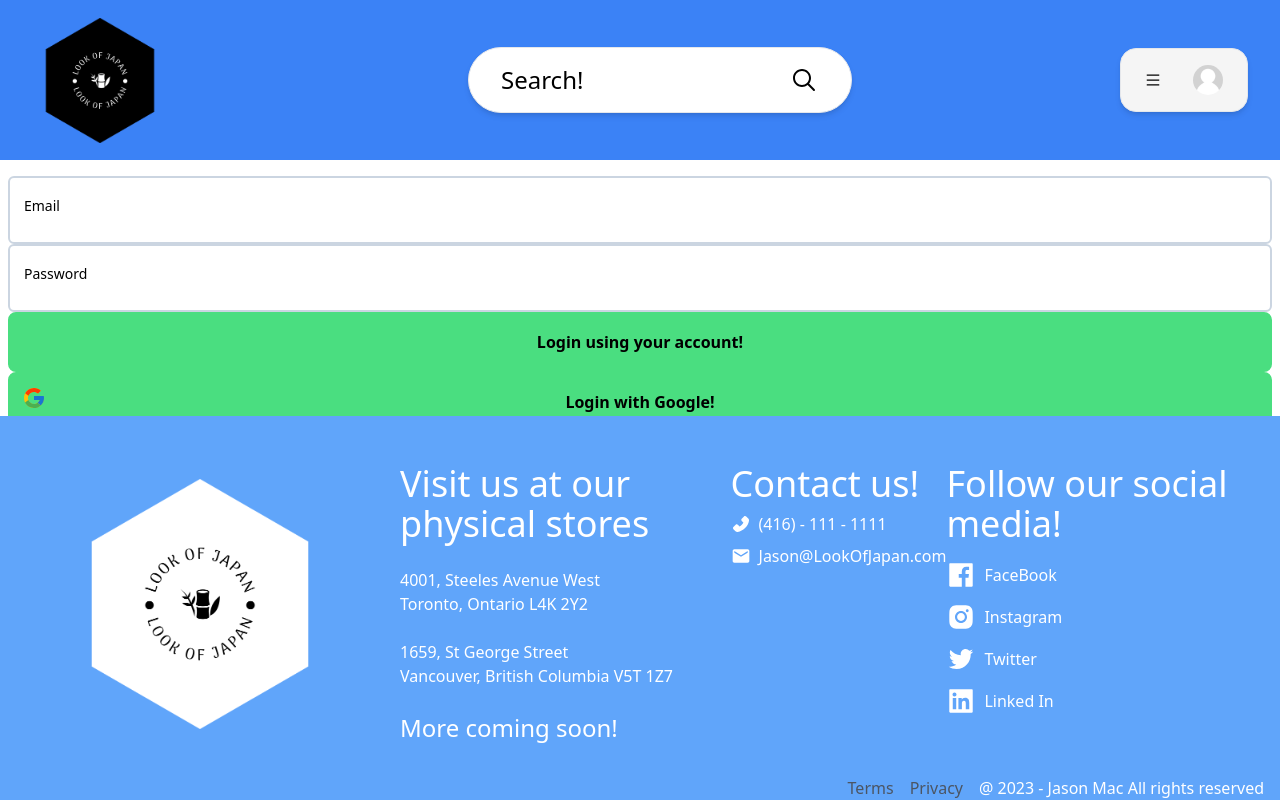
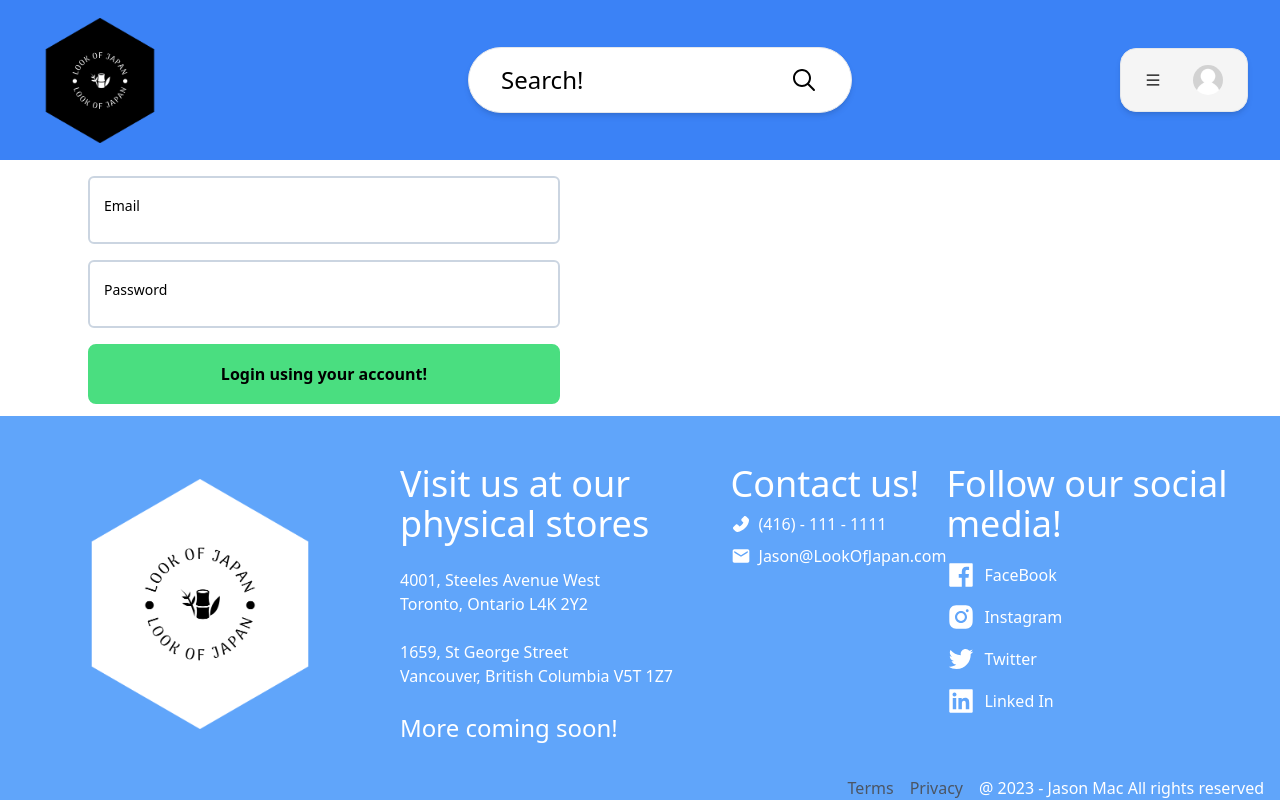
Before and after one commit to JasonMac123/market-place, a Next.js app: page /login in a window 1280 px wide. Built offline with nearby package versions, Linux system fonts and the light colour scheme; no server answers.

Commit message:
Styles login/register pages

```diff
--- a/app/components/containers/LoginContainer.tsx
+++ b/app/components/containers/LoginContainer.tsx
@@ -44,7 +44,7 @@ const LoginContainer = () => {
   };
 
   return (
-    <>
+    <div className="w-1/2 px-20 space-y-4">
       <FormInput
         id="email"
         type="email"
@@ -70,7 +70,7 @@ const LoginContainer = () => {
         Icon={FcGoogle}
         onClick={signInWithGoogle}
       />
-    </>
+    </div>
   );
 };
 
--- a/app/components/containers/RegisterContainer.tsx
+++ b/app/components/containers/RegisterContainer.tsx
@@ -31,7 +31,7 @@ const RegisterContainer = () => {
   };
 
   return (
-    <>
+    <div className="w-1/2 px-40 space-y-4">
       <FormInput
         id="email"
         type="email"
@@ -52,7 +52,7 @@ const RegisterContainer = () => {
         label={"Register your Account!"}
         onClick={handleSubmit(registerWithNative)}
       />
-    </>
+    </div>
   );
 };
 
```
